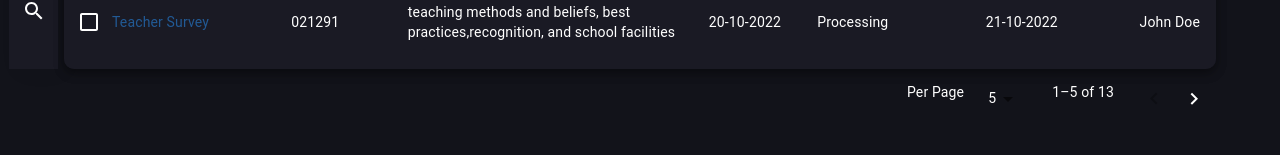
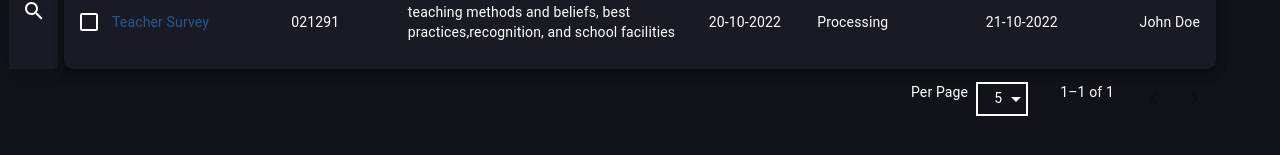
Before and after one commit to Entrolics-LLC/sentiment_frontend, a React (Create React App) app: page /submission in a window 1280 px wide. Shown: the part 521-676 px from the top of the page. Built offline with nearby package versions, Linux system fonts and the light colour scheme.

Commit message:
changes in table

```diff
--- a/src/App.css
+++ b/src/App.css
@@ -181,6 +181,21 @@ body {
 .ant-form-item-label >label{
   color: var(--text-color) !important;
 }
+.ant-select:not(.ant-select-customize-input) .ant-select-selector{
+  background-color: transparent !important;
+}
+.ant-picker{
+background: transparent !important;
+}
+.css-194a1fa-MuiSelect-select-MuiInputBase-input.css-194a1fa-MuiSelect-select-MuiInputBase-input.css-194a1fa-MuiSelect-select-MuiInputBase-input{
+  border: 2px solid var(--text-color) !important;
+}
+.css-pqjvzy-MuiSvgIcon-root-MuiSelect-icon{
+  color: var(--text-color) !important;
+}
+/* .css-i4bv87-MuiSvgIcon-root{
+  display: none !important;
+} */
 /* medium device */
 @media only screen and(min-width: 768px) {
   .middleSection {
--- a/src/Screens/submission/index.jsx
+++ b/src/Screens/submission/index.jsx
@@ -380,7 +380,7 @@ const Submission = (props) => {
             <TablePagination labelRowsPerPage="Per Page" className='pag'
               rowsPerPageOptions={[5, 10, 25]}
               component="div"
-              count={rows.length}
+              count={1}
               rowsPerPage={rowsPerPage}
               page={page}
               onRowsPerPageChange={handleChangeRowsPerPage}
```
